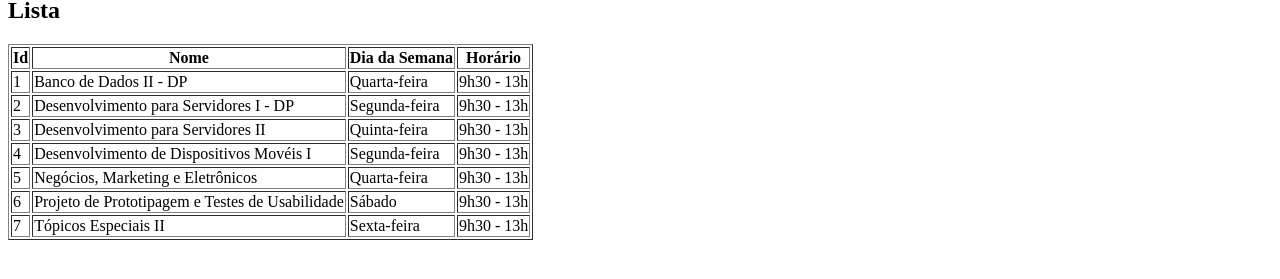
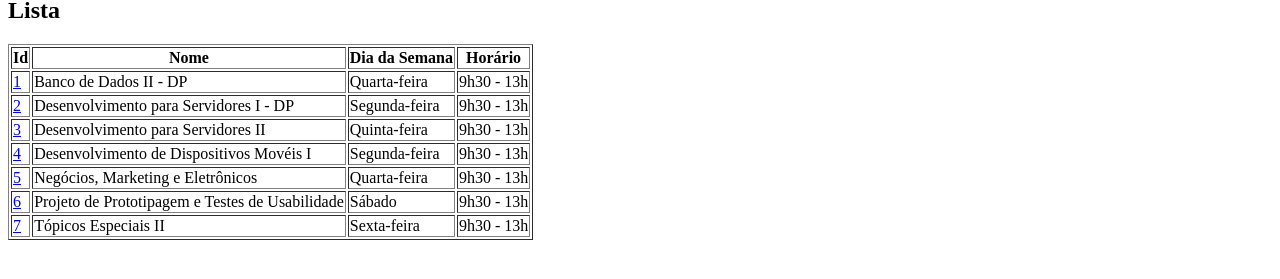
Before and after one commit to thayllaa/Aula05-Rotas_Parametrizadas, an Angular app: page /list in a window 1280 px wide. Shown: the part 117-396 px from the top of the page. Built offline with nearby package versions, Linux system fonts and the light colour scheme.

Commit message:
1 file modified

```diff
--- a/src/app/list/list.component.html
+++ b/src/app/list/list.component.html
@@ -6,9 +6,9 @@
     <th> Dia da Semana </th>
     <th> Horário </th>
   </tr>
-  <tr *ngFor="let item of list">
+  <tr *ngFor="let item of list, index as i">
     <td>
-      <a>
+      <a [routerLink]="['/list', i]">
         {{item.id}}
       </a>
     </td>
```
